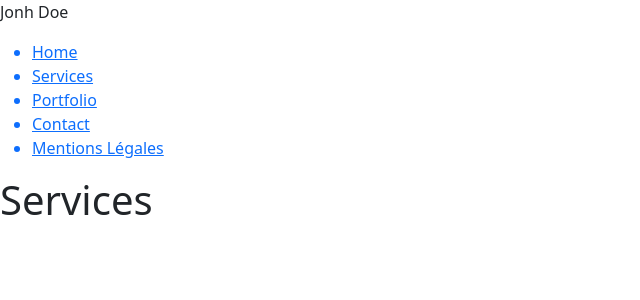
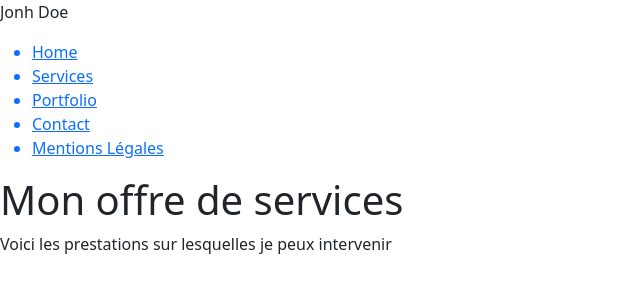
Before and after one commit to Khallas111/portfolioJonhDoe, a React (Create React App) app: page /services in a window 1280 px wide. Shown: the top 300 px of the page, without its empty margins (0-640 px from the left). Built offline with nearby package versions, Linux system fonts and the light colour scheme.

Commit message:
Bootstrap
Importation de Bootstrap et de ses dépendances dans le projet.

```diff
--- a/package.json
+++ b/package.json
@@ -9,6 +9,7 @@
     "@testing-library/user-event": "^13.5.0",
     "bootstrap": "^5.3.8",
     "react": "^19.2.3",
+    "react-bootstrap": "^2.10.10",
     "react-dom": "^19.2.3",
     "react-router-dom": "^7.11.0",
     "react-scripts": "5.0.1",
--- a/src/Pages/Services.js
+++ b/src/Pages/Services.js
@@ -1,11 +1,17 @@
 import React from "react";
 import Header from "../Components/Header";
+import Footer from "../Components/Footer";
 
 const Services = () => {
   return (
     <div>
       <Header />
-      <h1>Services</h1>
+      <div className="titre">
+        <h1>Mon offre de services</h1>
+        <p>Voici les prestations sur lesquelles je peux intervenir</p>
+      </div>
+      <div className="services"></div>
+      <Footer />
     </div>
   );
 };
--- a/src/index.js
+++ b/src/index.js
@@ -1,6 +1,7 @@
 import React from "react";
 import ReactDOM from "react-dom/client";
 import App from "./App";
+import "bootstrap/dist/css/bootstrap.min.css";
 
 const root = ReactDOM.createRoot(document.getElementById("root"));
 root.render(
```
Also changed, not shown: 1 other file (tests, documents, lock files or other folders).
